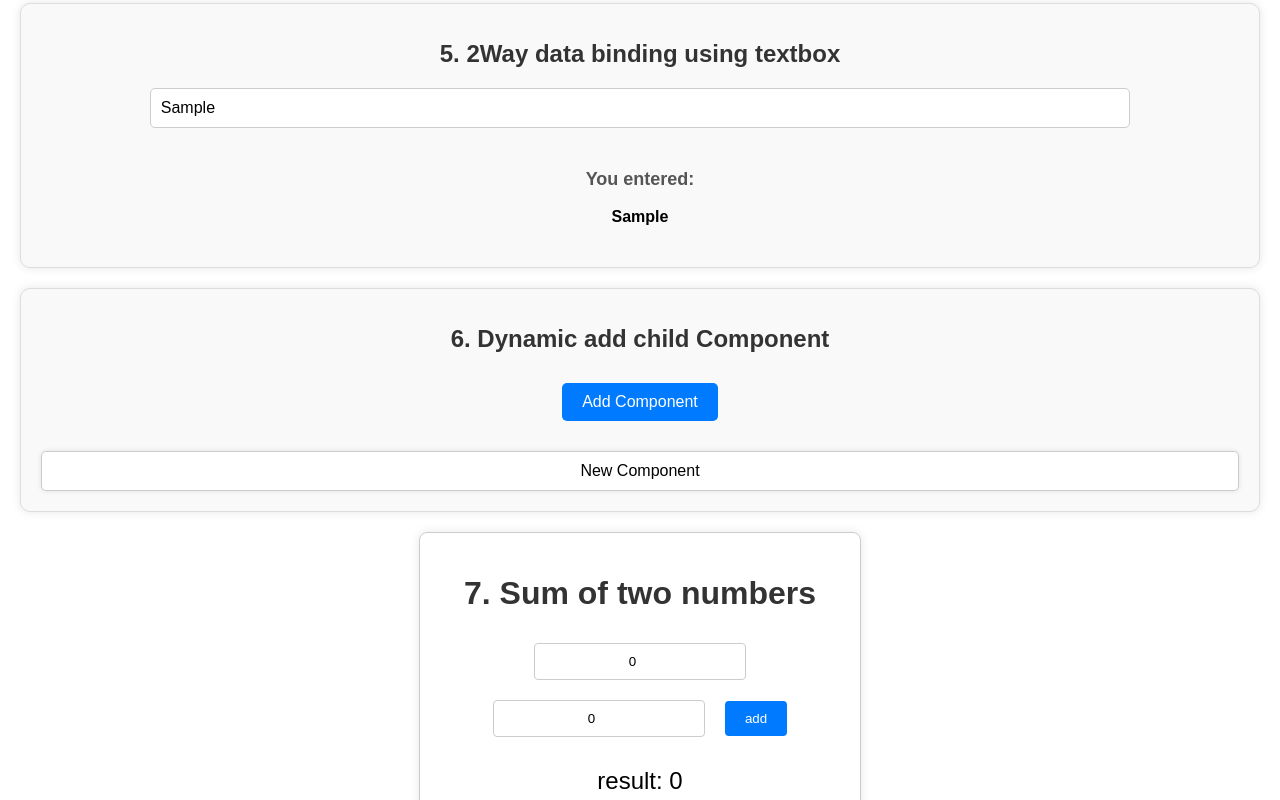
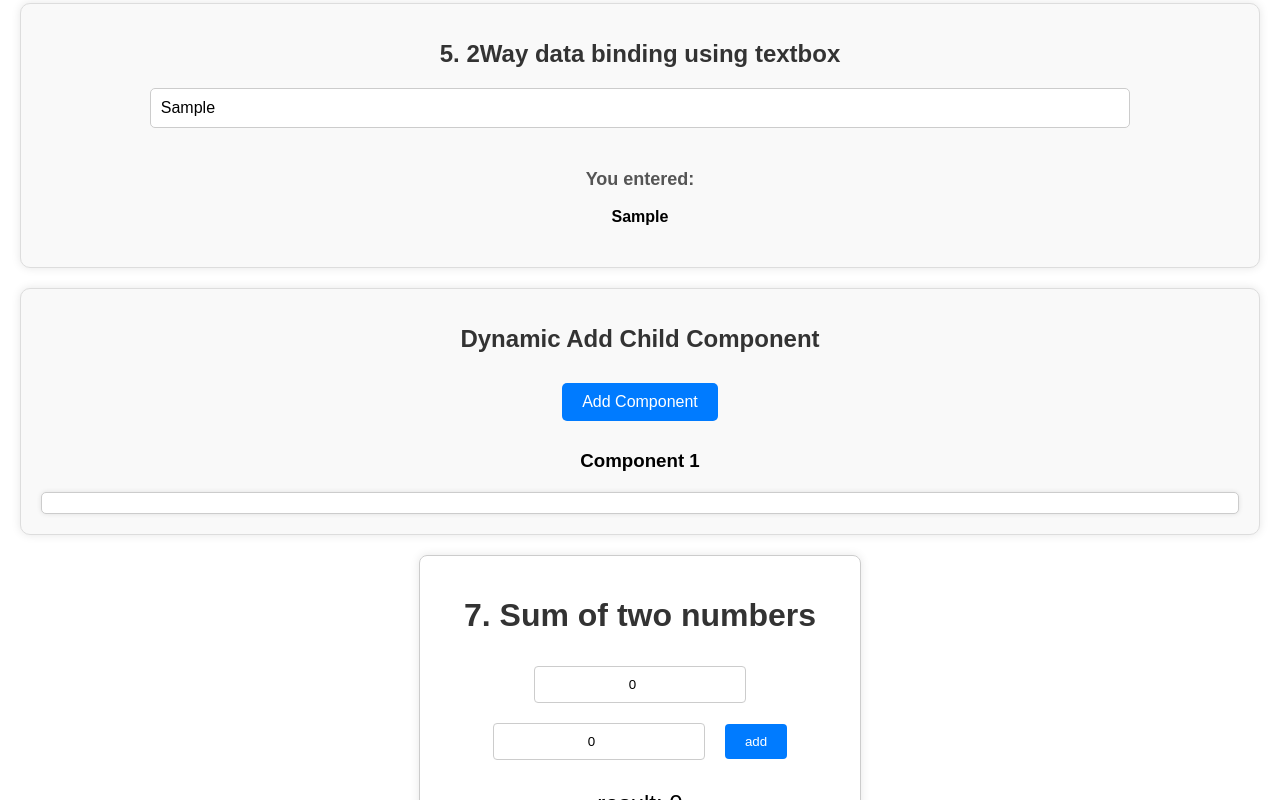
Before and after one commit to deepkyadv/REACT_TASK_01, a React (Create React App) app: page / in a window 1280 px wide. Both pictures are taken after typing "Sample" into the empty fields and a click on the button "Add Component". Shown: the part 1208-2008 px from the top of the page. Built offline with nearby package versions, Linux system fonts and the light colour scheme.

Commit message:
Update DynamicComponent.jsx

```diff
--- a/src/components/DynamicComponent.jsx
+++ b/src/components/DynamicComponent.jsx
@@ -1,21 +1,31 @@
-import React from 'react'
-import { useState } from 'react';
-import "./DynamicComponent.css";
+import React, { useState } from 'react';
+import './DynamicComponent.css';
+// import Hello from './Hello';
 
 function DynamicComponent() {
-    const [components, setComponents] = useState([]);
+  const [components, setComponents] = useState([]);
+  const [componentCount, setComponentCount] = useState(0);
 
-    const addComponent = () => {
-        const newComponent = <div className="dynamic-component" key={components.length}>New Component</div>;
-        setComponents([...components, newComponent]);
-      };
+  const addComponent = () => {
+    const newComponent = <div className="dynamic-component" key={componentCount}></div>;
+    setComponents([...components, newComponent]);
+    setComponentCount(componentCount + 1);
+  };
+
   return (
     <div className='dynamic-component-container'>
-    <h1>6. Dynamic add child Component</h1>
-    <button onClick={addComponent}>Add Component</button>
-      <div>{components}</div>
+      <h1>Dynamic Add Child Component</h1>
+      <button onClick={addComponent}>Add Component</button>
+      <div>
+        {components.map((component, index) => (
+          <div key={index}>
+            <h3>Component {index + 1}</h3>
+            {component}
+          </div>
+        ))}
+      </div>
     </div>
-  )
+  );
 }
 
-export default DynamicComponent
+export default DynamicComponent;
```
